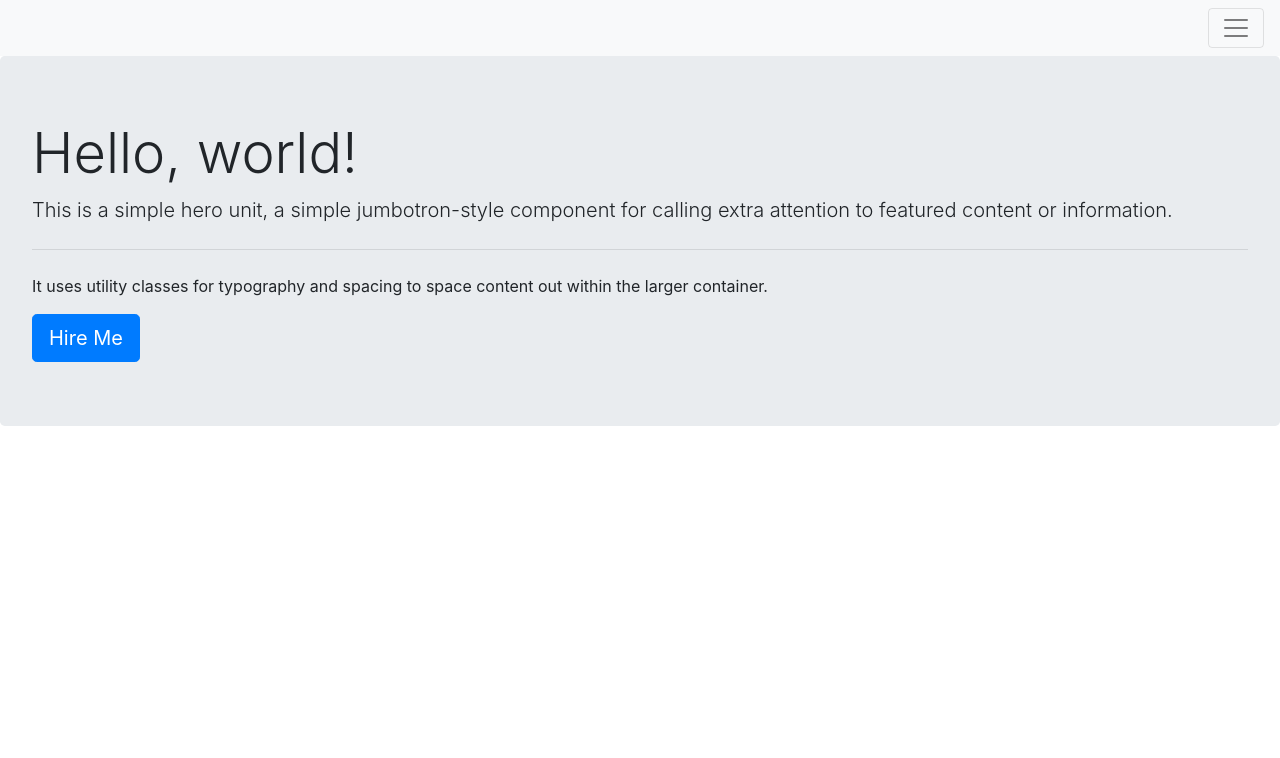
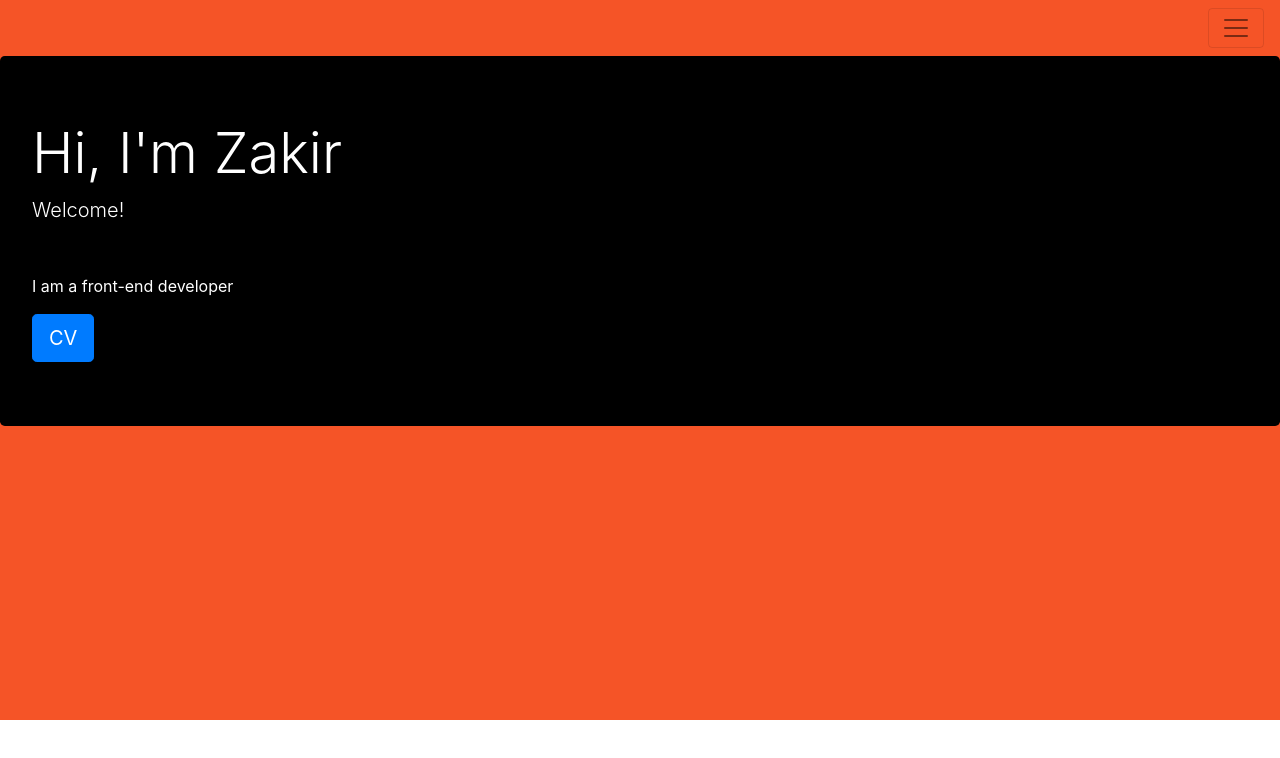
Before and after one commit to zakirali1/React, a React (Create React App) app in the folder portfolio/: page / in a window 1280 px wide. Shown: the top 758 px of the page. Built offline with nearby package versions, Linux system fonts and the light colour scheme; the HTML template or start-up script is replaced by a standard one.

Commit message:
added styling and linked button on homepage to cv

```diff
--- a/portfolio/src/App.css
+++ b/portfolio/src/App.css
@@ -1,42 +1,9 @@
-.App {
-  text-align: center;
+
+body {
+  background-image: url('./images/template-orange.svg');
+  background-size: cover;
+  background-repeat: no-repeat;
 }
-
-.App-logo {
-  height: 40vmin;
-  pointer-events: none;
-}
-
-@media (prefers-reduced-motion: no-preference) {
-  .App-logo {
-    animation: App-logo-spin infinite 20s linear;
-  }
-}
-
-.App-header {
-  background-color: #282c34;
-  min-height: 100vh;
-  display: flex;
-  flex-direction: column;
-  align-items: center;
-  justify-content: center;
-  font-size: calc(10px + 2vmin);
-  color: white;
-}
-
-.App-link {
-  color: #61dafb;
-}
-
-@keyframes App-logo-spin {
-  from {
-    transform: rotate(0deg);
-  }
-  to {
-    transform: rotate(360deg);
-  }
-}
-
 
 .projects {
   display:flex;
@@ -58,3 +25,23 @@
 .project-text {
   text-align: center;
 }
+
+
+.img-vsc {
+ text-align:right;
+
+
+
+}
+
+.img-vsc > img {
+ display: inline-block;
+  width: 600px;
+  height: 600px;
+   /* add some margin to prevent text from overlapping */
+
+}
+
+.jumbotron {
+
+}
--- a/portfolio/src/Header.js
+++ b/portfolio/src/Header.js
@@ -8,7 +8,7 @@ function Header() {
   return (
 
     <div>
-    <nav className="navbar navbar-light bg-light justify-content-end">
+    <nav className="navbar navbar-light justify-content-end header-menu">
   {/* <a className="navbar-brand" */}
 
   <button className="navbar-toggler" type="button" data-toggle="collapse" data-target="#navbarNavAltMarkup" aria-controls="navbarNavAltMarkup" aria-expanded="false" aria-label="Toggle navigation">
--- a/portfolio/src/Home.js
+++ b/portfolio/src/Home.js
@@ -1,16 +1,20 @@
 import React from 'react'
 import {NavLink} from 'react-router-dom';
+import vsc from './images/vsc.svg'
 
 function Home() {
   return (
     <div>
-      <div className="jumbotron">
-  <h1 className="display-4">Hello, world!</h1>
-  <p className="lead">This is a simple hero unit, a simple jumbotron-style component for calling extra attention to featured content or information.</p>
+      <div className="jumbotron" style={{ backgroundColor: 'black', color: 'white'}}>
+  <h1 className="display-4">Hi, I'm Zakir</h1>
+  <p className="lead">Welcome!</p>
   <hr className="my-4" />
-  <p>It uses utility classes for typography and spacing to space content out within the larger container.</p>
-  <NavLink to="/Projects" className="btn btn-primary btn-lg" role="button">Hire Me</NavLink>
+  <p>I am a front-end developer</p>
+  <NavLink to="https://drive.google.com/file/d/1yus-vtllPinCTGIpaoDtEWJEYvW_7dUa/view?usp=sharing" className="btn btn-primary btn-lg" role="button">CV</NavLink>
 </div>
+{/* <div className="img-vsc">
+<img  src={vsc} alt="" />
+</div> */}
     </div>
   )
 }
```
